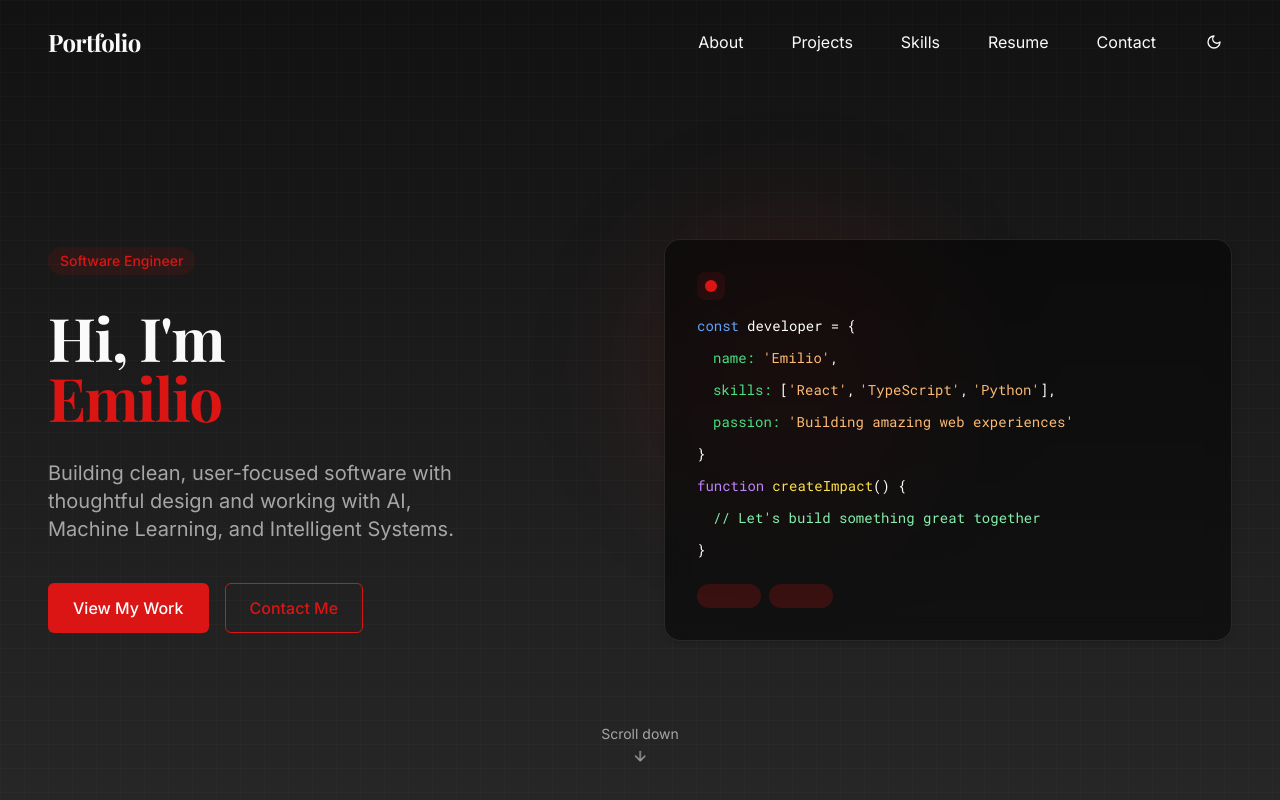
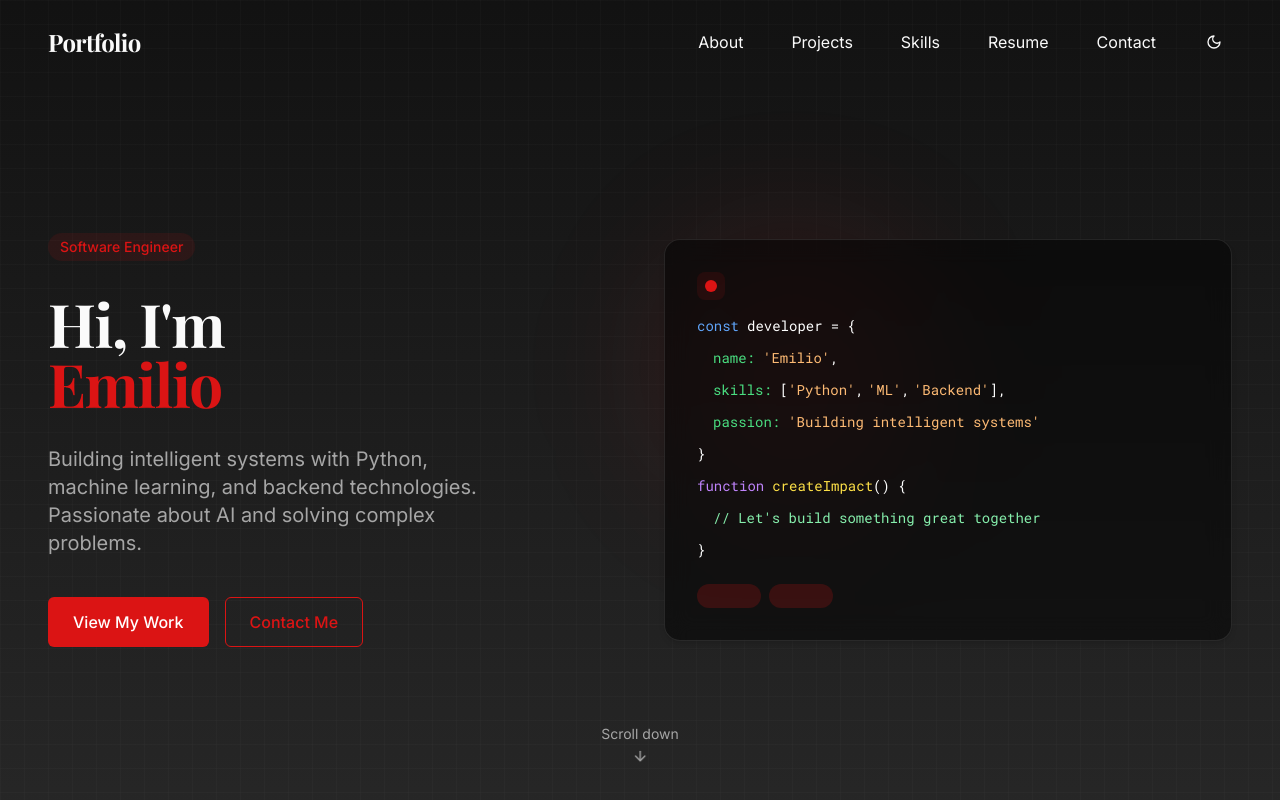
Before and after one commit to H41s3/My-Portfolio, a React (Vite) app: page / in a window 1280 px wide. Shown: the top 800 px of the page. Built offline with nearby package versions, Linux system fonts and the light colour scheme.

Commit message:
Align Hero and Skills sections with ML/AI focus
- Update Hero tagline and code block to emphasize Python, ML, backend
- Add AI & Machine Learning as primary skill category
- Reorder skills: ML/AI, Backend, Database, Frontend & Tools
- Update skill pills to include ML-related technologies

```diff
--- a/src/components/Hero.tsx
+++ b/src/components/Hero.tsx
@@ -15,8 +15,8 @@ const Hero = () => {
               <span className="block">Hi, I'm </span>
               <span className="text-primary">Emilio</span>
             </h1>
-            <p className="text-lg md:text-xl text-muted-foreground max-w-md">
-              Building clean, user-focused software with thoughtful design and working with AI, Machine Learning, and Intelligent Systems.
+<p className="text-lg md:text-xl text-muted-foreground max-w-md">
+              Building intelligent systems with Python, machine learning, and backend technologies. Passionate about AI and solving complex problems.
             </p>
             <div className="flex flex-wrap gap-4 pt-2">
               <a
@@ -63,16 +63,16 @@ const Hero = () => {
                   <span className="text-orange-300 ml-2">'Emilio'</span><span className="text-white">,</span>
                 </div>
                 <div className="flex ml-4">
-                  <span className="text-green-400">skills:</span>
+<span className="text-green-400">skills:</span>
                   <span className="text-white ml-2">[</span>
-                  <span className="text-orange-300">'React'</span><span className="text-white">,</span>
-                  <span className="text-orange-300 ml-1">'TypeScript'</span><span className="text-white">,</span>
-                  <span className="text-orange-300 ml-1">'Python'</span>
+                  <span className="text-orange-300">'Python'</span><span className="text-white">,</span>
+                  <span className="text-orange-300 ml-1">'ML'</span><span className="text-white">,</span>
+                  <span className="text-orange-300 ml-1">'Backend'</span>
                   <span className="text-white">]</span><span className="text-white">,</span>
                 </div>
                 <div className="flex ml-4">
-                  <span className="text-green-400">passion:</span>
-                  <span className="text-orange-300 ml-2">'Building amazing web experiences'</span>
+<span className="text-green-400">passion:</span>
+                  <span className="text-orange-300 ml-2">'Building intelligent systems'</span>
                 </div>
                 <div className="text-white">{'}'}</div>
                 <div className="flex mt-2">
--- a/src/components/Skills.tsx
+++ b/src/components/Skills.tsx
@@ -1,53 +1,52 @@
 
 import { useState, useEffect } from "react";
-import { Monitor, Database, Server, Layout, Figma, Code2 } from "lucide-react";
+import { Monitor, Database, Server, Brain, Code2 } from "lucide-react";
 
 const Skills = () => {
   const [isVisible, setIsVisible] = useState(false);
 
   const skillCategories = [
     {
-      name: "Frontend",
-      icon: <Monitor className="h-6 w-6" />,
+      name: "AI & Machine Learning",
+      icon: <Brain className="h-6 w-6" />,
       skills: [
-        { name: "React", level: 90 },
-        { name: "JavaScript", level: 85 },
-        { name: "TypeScript", level: 80 },
-        { name: "HTML/CSS", level: 90 },
-        { name: "Tailwind CSS", level: 85 },
-        { name: "Next.js", level: 75 },
+        { name: "Python", level: 85 },
+        { name: "scikit-learn", level: 75 },
+        { name: "TensorFlow", level: 70 },
+        { name: "Pandas", level: 80 },
+        { name: "NumPy", level: 80 },
       ],
     },
     {
       name: "Backend",
       icon: <Server className="h-6 w-6" />,
       skills: [
-        { name: "Node.js", level: 80 },
-        { name: "Express", level: 85 },
-        { name: "Python", level: 70 },
-        { name: "API Development", level: 85 },
-        { name: "Authentication", level: 80 },
+        { name: "Python", level: 85 },
+        { name: "Flask/FastAPI", level: 75 },
+        { name: "REST APIs", level: 80 },
+        { name: "Node.js", level: 70 },
+        { name: "Authentication", level: 75 },
       ],
     },
     {
       name: "Database",
       icon: <Database className="h-6 w-6" />,
       skills: [
-        { name: "MongoDB", level: 80 },
         { name: "PostgreSQL", level: 75 },
+        { name: "MongoDB", level: 75 },
         { name: "SQL", level: 80 },
         { name: "Redis", level: 65 },
       ],
     },
     {
-      name: "Tools & Others",
-      icon: <Code2 className="h-6 w-6" />,
+      name: "Frontend & Tools",
+      icon: <Monitor className="h-6 w-6" />,
       skills: [
-        { name: "Git", level: 90 },
+        { name: "React", level: 80 },
+        { name: "TypeScript", level: 75 },
+        { name: "Git", level: 85 },
         { name: "Docker", level: 70 },
-        { name: "CI/CD", level: 75 },
-        { name: "AWS", level: 65 },
-        { name: "Jest", level: 80 },
+        { name: "Linux", level: 75 },
       ],
     },
   ];
@@ -87,7 +86,7 @@ const Skills = () => {
             Skills & Technologies
           </h2>
           <p className="text-muted-foreground mt-4">
-            I've worked with a range of technologies in the web development world, from frontend to backend.
+            I work with technologies across machine learning, backend development, and data systems.
           </p>
         </div>
 
@@ -137,19 +136,17 @@ const Skills = () => {
                 </span>
               ))
             )}
-            <span className="skill-pill">Redux</span>
-            <span className="skill-pill">GraphQL</span>
-            <span className="skill-pill">Sass</span>
-            <span className="skill-pill">Webpack</span>
+            <span className="skill-pill">Jupyter</span>
+            <span className="skill-pill">Matplotlib</span>
+            <span className="skill-pill">PyTorch</span>
+            <span className="skill-pill">OpenAI API</span>
             <span className="skill-pill">RESTful APIs</span>
             <span className="skill-pill">Firebase</span>
-            <span className="skill-pill">Vercel</span>
-            <span className="skill-pill">Netlify</span>
+            <span className="skill-pill">AWS</span>
             <span className="skill-pill">GitHub Actions</span>
-            <span className="skill-pill">C#</span>
             <span className="skill-pill">C++</span>
-            <span className="skill-pill">Arduino</span>
-            <span className="skill-pill">Raspberry Pi</span>
+            <span className="skill-pill">Data Processing</span>
+            <span className="skill-pill">NLP</span>
           </div>
         </div>
       </div>
```
